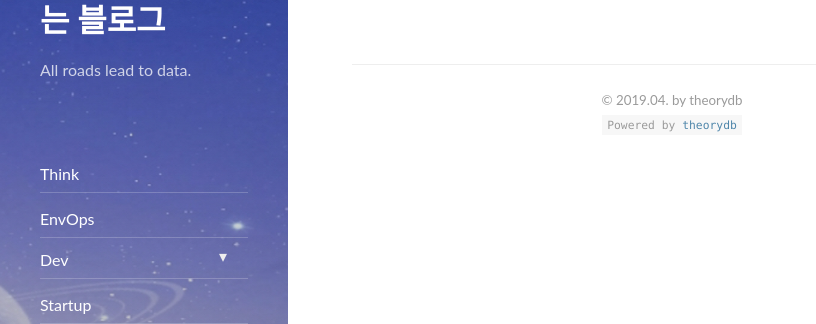
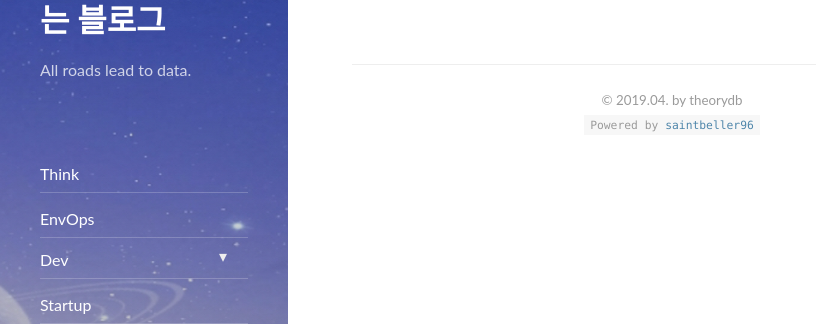
Before and after one commit to saintbeller96/saintbeller96.github.io, a Jekyll site: the page built from index.html, in a window 1280 px wide and 900 px high, scrolled down 590 px. Shown: the part 142-466 px from the top of the window, without its empty margins (0-816 px from the left). Built offline with Jekyll 4.4.1, drawn with Linux system fonts in a browser that asks for light colours; nearby versions of some CDN libraries; the list of posts is cut into pages by our own code.

Commit message:
second commit

```diff
--- a/_data/authors.yml
+++ b/_data/authors.yml
@@ -22,7 +22,7 @@ theorydb:
   # Comment/uncommet to show/hide
   # Icons appear in order, can be rearranged:
   social:
-    facebook:        cantouchmin
+    # facebook:        cantouchmin
     # twitter:         <username>
     # google:          <number>
     # vk:              <username>
@@ -46,7 +46,7 @@ theorydb:
     # pinterest:       <username>
     # foursquare:      <number>
     # yelp:            <string>
-    github:          theorydb
+    github:          saintbeller96
     # stackoverflow:   <number/username>
     # npm:             <username>
     # hackernews:      <username>
--- a/_includes/footer.html
+++ b/_includes/footer.html
@@ -4,6 +4,6 @@
     {{ site.copyright | markdownify }}
   {% endif %}
   <p>
-    <code>Powered by <a href="https://theorydb.github.io/">theorydb</a></code>
+    <code>Powered by <a href="https://saintbeller96.github.io/">saintbeller96</a></code>
   </p>
 </footer>
```
